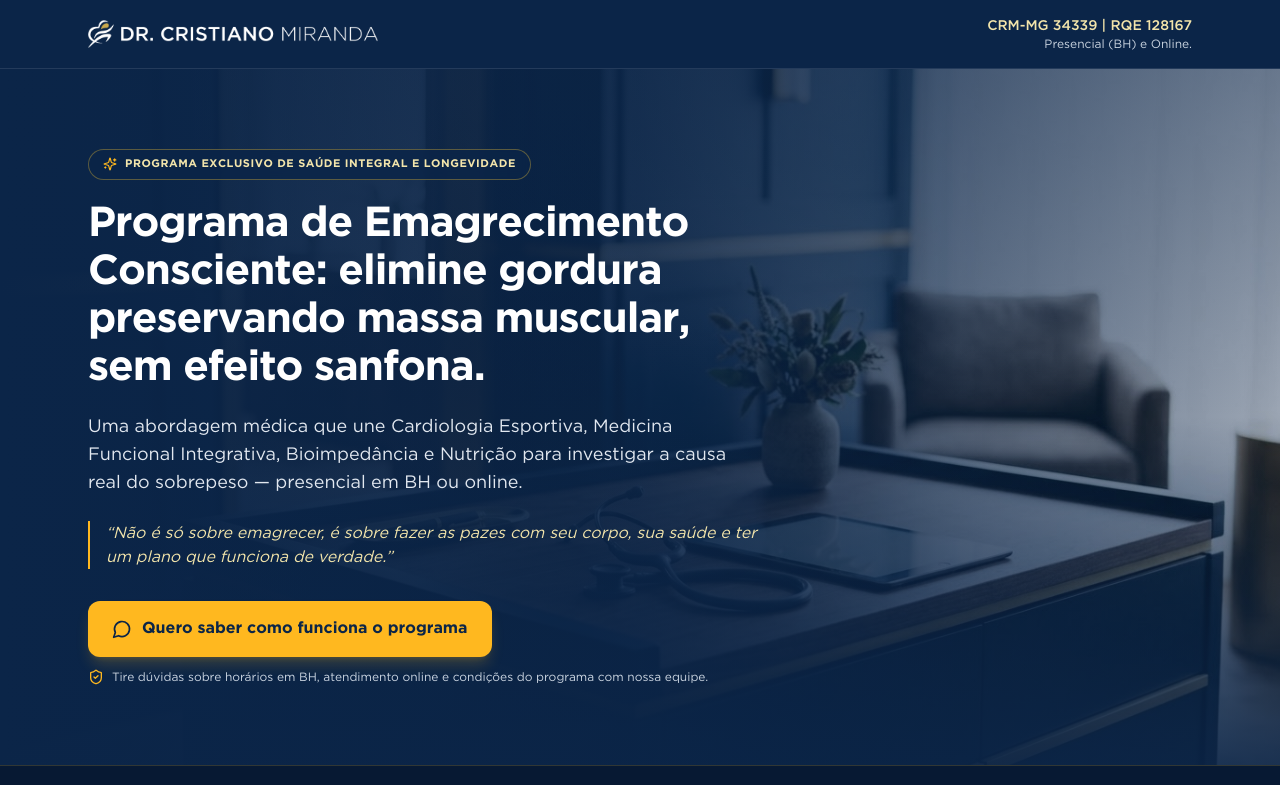
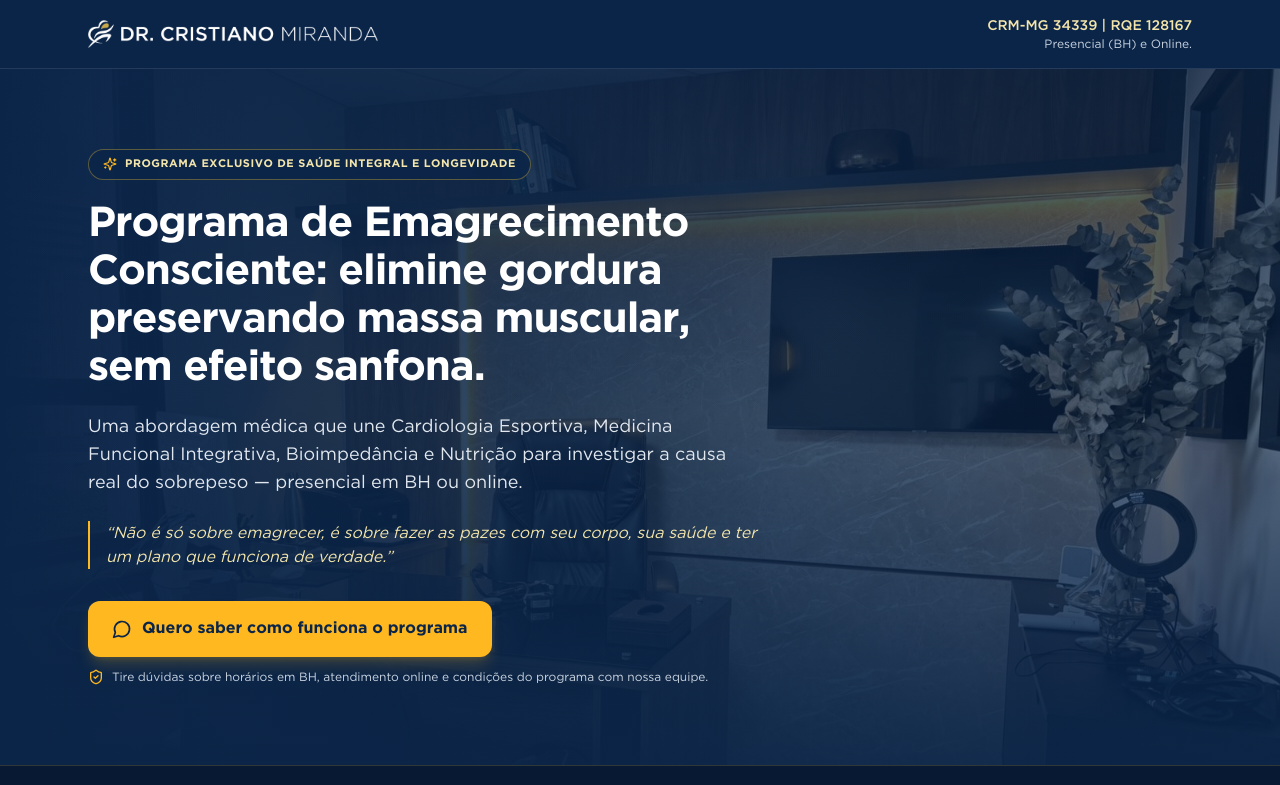
Before and after one commit to sigmidiabh/lp-dr-cristiano-miranda-, a React (Vite) app: page /emagrecimento in a window 1280 px wide. Shown: the top 785 px of the page. Built offline with nearby package versions, Linux system fonts and the light colour scheme.

Commit message:
style: usa fotos reais do consultorio na Hero e secao clinica

```diff
--- a/src/pages/EmagrecimentoPage.tsx
+++ b/src/pages/EmagrecimentoPage.tsx
@@ -53,10 +53,10 @@ export const EmagrecimentoPage: React.FC = () => {
         <div className="absolute inset-0">
           <img
             src="/brand/consultorio-integrativo.jpg"
-            alt="Consultório de Cardiologia Esportiva e Medicina Integrativa"
-            className="h-full w-full object-cover object-[65%_82%] opacity-60"
+            alt="Consultório do Dr. Cristiano Miranda em Belo Horizonte"
+            className="h-full w-full object-cover object-center opacity-55"
           />
-          <div className="absolute inset-0 bg-gradient-to-r from-brand-navy via-brand-navy/90 lg:via-brand-navy/80 to-brand-navy/15" />
+          <div className="absolute inset-0 bg-gradient-to-r from-brand-navy via-brand-navy/92 lg:via-brand-navy/82 to-brand-navy/25" />
           <div className="absolute inset-0 bg-gradient-to-t from-brand-navy/85 via-transparent to-brand-navy/35" />
         </div>
 
@@ -183,7 +183,7 @@ export const EmagrecimentoPage: React.FC = () => {
               <div className="overflow-hidden rounded-2xl shadow-md">
                 <img
                   src="/brand/nutricao-metabolismo.jpg"
-                  alt="Nutrição anti-inflamatória e saúde metabólica"
+                  alt="Mesa clínica do Dr. Cristiano Miranda com estetoscópio"
                   className="h-64 w-full object-cover sm:h-72"
                 />
               </div>
```
Also changed, not shown: public/brand/consultorio-integrativo.jpg, public/brand/nutricao-metabolismo.jpg.
